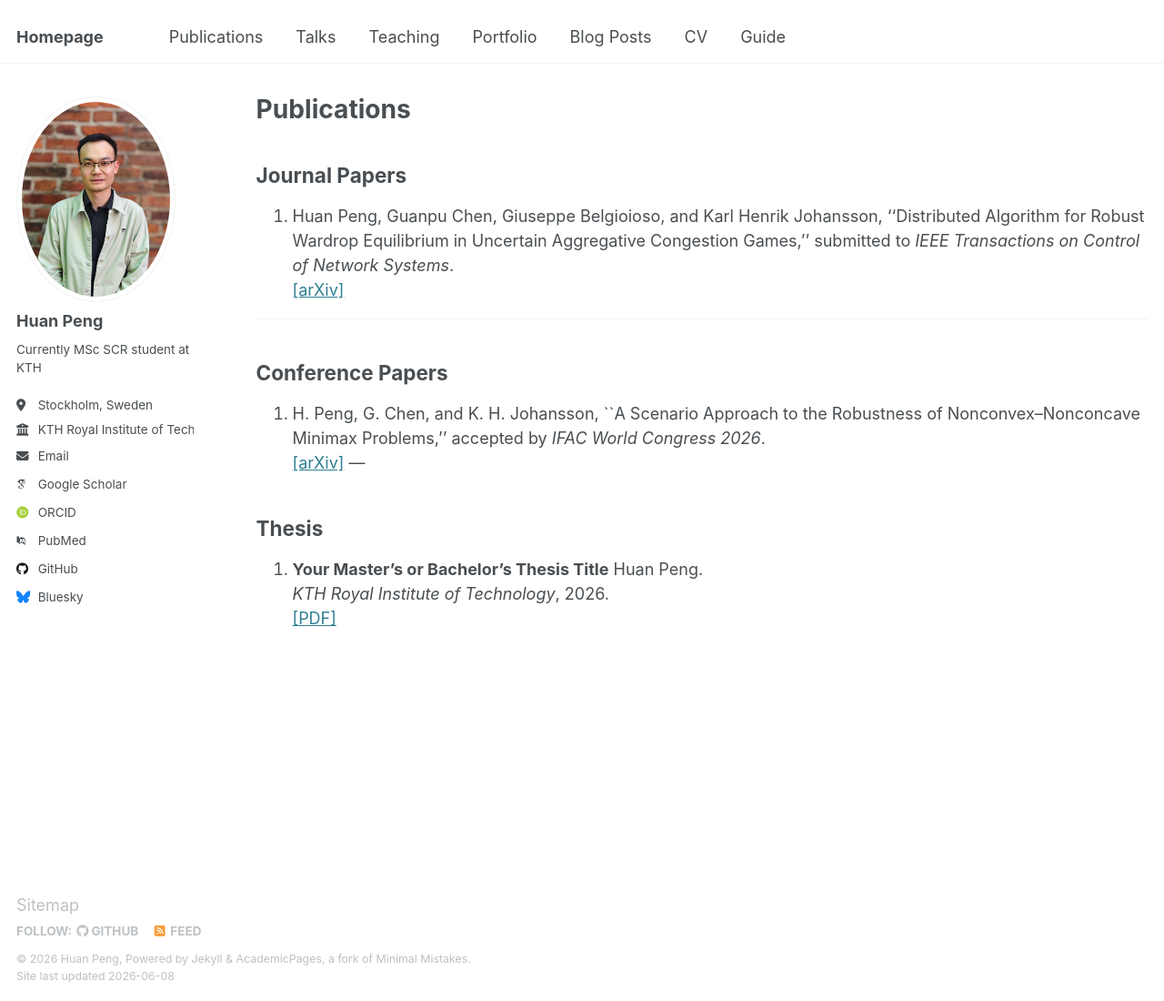
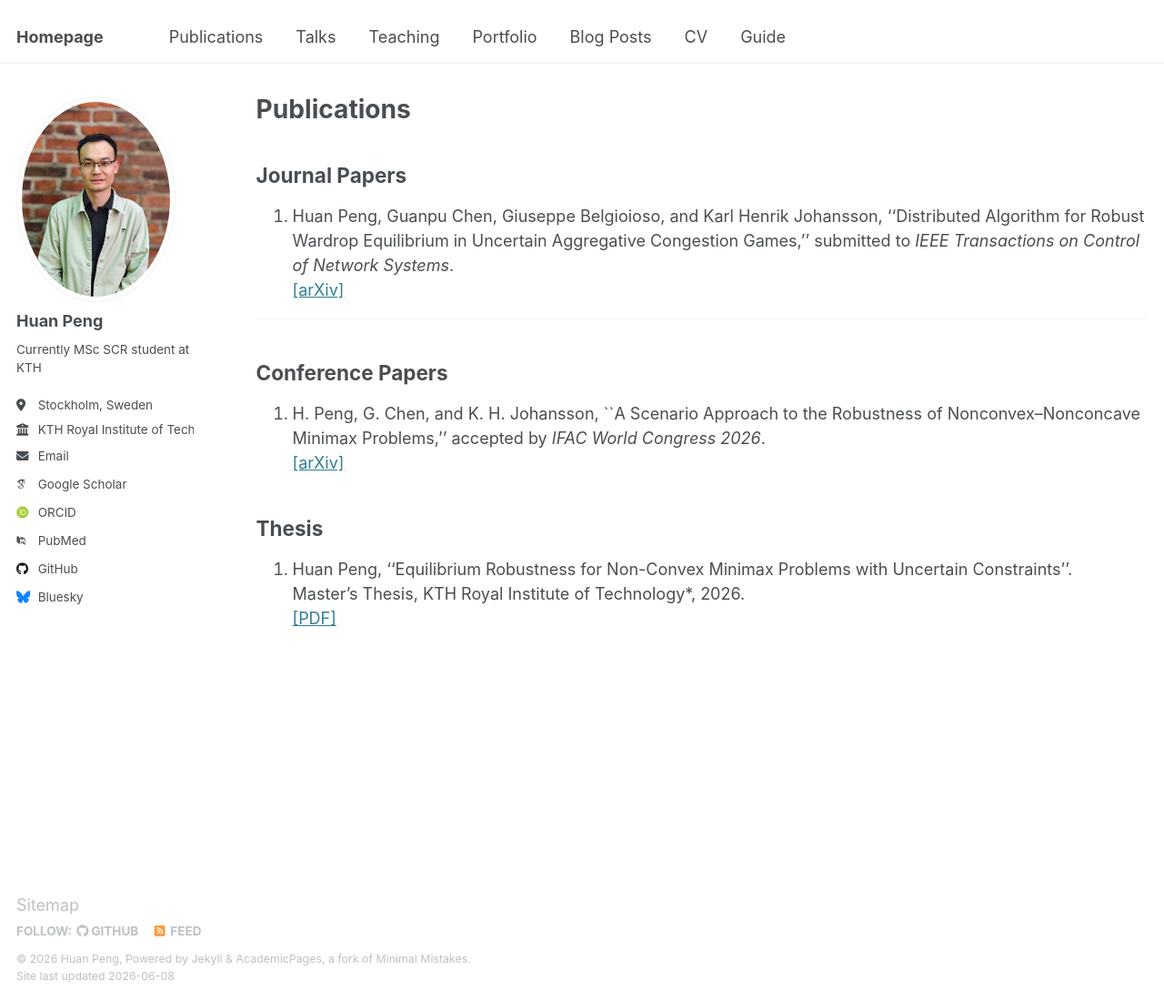
Before and after one commit to huanpen/huanpeng, a Jekyll site: the page built from _pages/publications.md, in a window 1280 px wide and 1100 px high. Shown: the whole window at 91% size. Built offline with Jekyll 4.4.1, drawn with Linux system fonts in a browser that asks for light colours; some web fonts are replaced.

Commit message:
Update thesis entry in publications.md
Signed-off-by: Huan Peng <huanp@kth.se>

```diff
--- a/_pages/publications.md
+++ b/_pages/publications.md
@@ -22,10 +22,11 @@ author_profile: true
 
 1. H. Peng, G. Chen, and K. H. Johansson, ``A Scenario Approach to the Robustness of Nonconvex--Nonconcave Minimax Problems,'' accepted by *IFAC World Congress 2026*.<br>
    [[arXiv]]([/files/conf1.pdf](https://arxiv.org/abs/2511.15606))
----
+
+
 
 ## Thesis
 
-1. **Your Master's or Bachelor's Thesis Title** Huan Peng.<br>
-   *KTH Royal Institute of Technology*, 2026.<br>
+1. Huan Peng, ''Equilibrium Robustness for Non-Convex Minimax Problems with Uncertain Constraints''.<br>
+   Master's Thesis, KTH Royal Institute of Technology*, 2026.<br>
    [[PDF]](/files/thesis.pdf)
```
